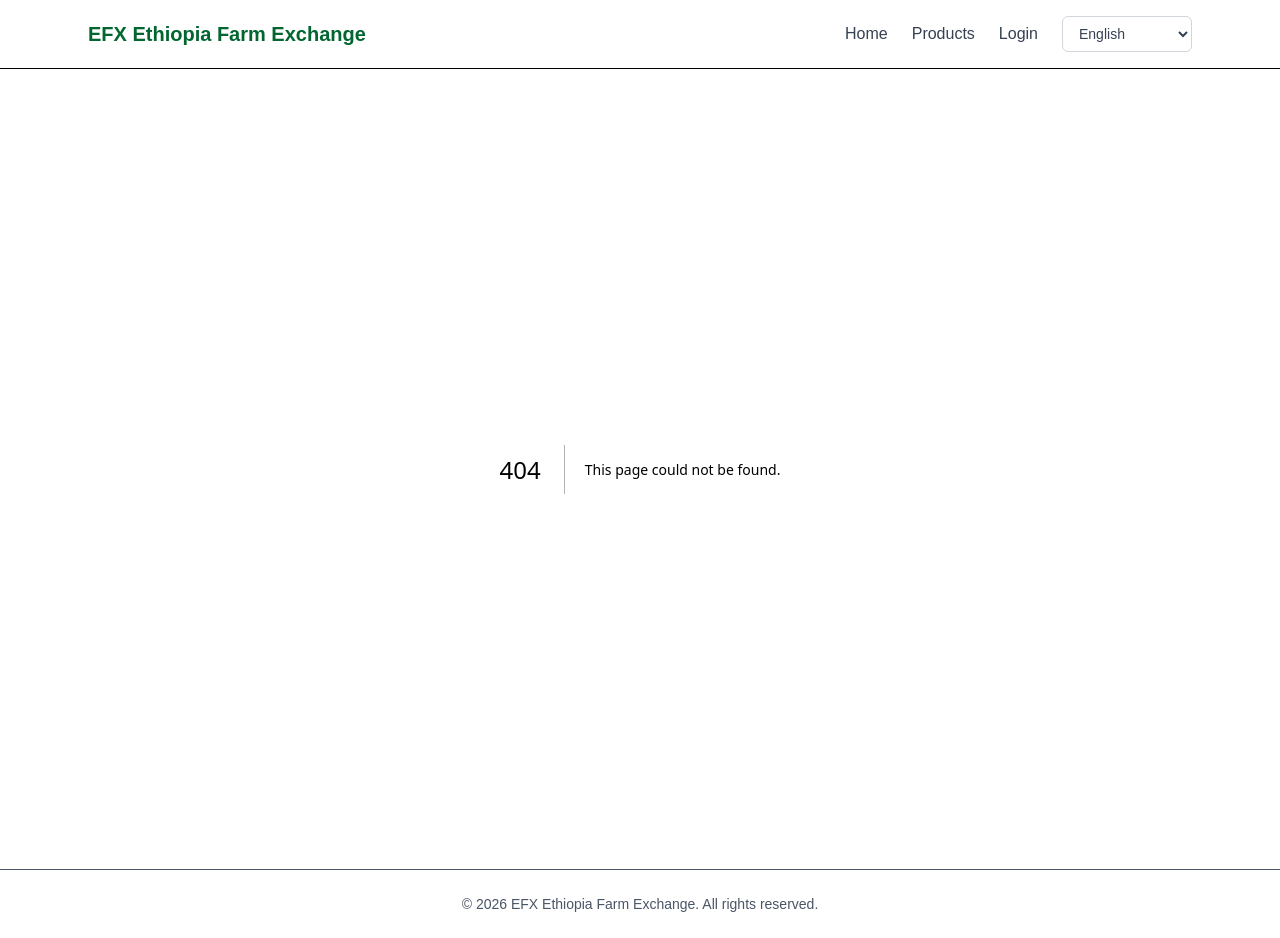
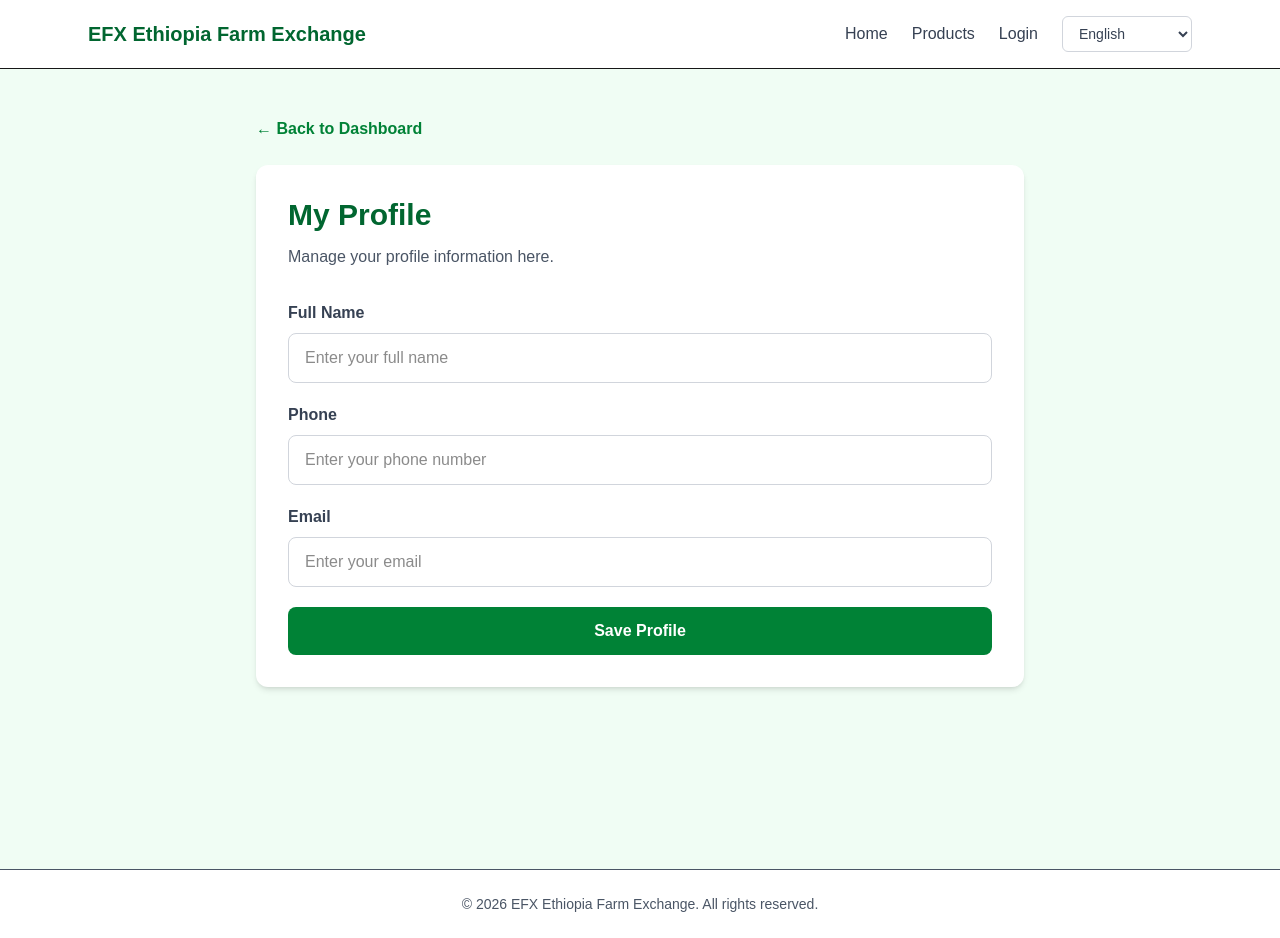
Before and after one commit to ifaadaadhooengineer20252018-design/efx, a Next.js app in the folder frontend/: page /dashboard/profile in a window 1280 px wide. Before the commit this address had no page. Built offline with nearby package versions, Linux system fonts and the light colour scheme.

Commit message:
Add orders and profile dashboard links

```diff
--- /dev/null
+++ b/frontend/app/dashboard/orders/page.tsx
@@ -0,0 +1,169 @@
+"use client";
+
+import { useEffect, useState } from "react";
+
+type Order = {
+  id: number;
+  total_amount?: number;
+  status?: string;
+  created_at?: string;
+};
+
+export default function OrdersPage() {
+  const [orders, setOrders] = useState<Order[]>([]);
+  const [loading, setLoading] = useState(true);
+  const [error, setError] = useState("");
+  const [language, setLanguage] = useState("English");
+
+  useEffect(() => {
+    const savedLanguage = localStorage.getItem("language");
+    if (savedLanguage) {
+      setLanguage(savedLanguage);
+    }
+  }, []);
+
+  useEffect(() => {
+    const fetchOrders = async () => {
+      try {
+        const token = localStorage.getItem("token");
+
+        if (!token) {
+          setError("Please login first.");
+          setLoading(false);
+          return;
+        }
+
+        const response = await fetch(
+          `${process.env.NEXT_PUBLIC_API_URL}/orders`,
+          {
+            headers: {
+              Authorization: `Bearer ${token}`,
+            },
+          }
+        );
+
+        if (!response.ok) {
+          throw new Error("Failed to load orders.");
+        }
+
+        const data = await response.json();
+        setOrders(data);
+      } catch (err) {
+        console.error(err);
+        setError("Failed to load orders.");
+      } finally {
+        setLoading(false);
+      }
+    };
+
+    fetchOrders();
+  }, []);
+
+  const getTitle = () => {
+    if (language === "Afaan Oromo") return "Ajajawwan Koo";
+    if (language === "Amharic") return "ትዕዛዞቼ";
+    return "My Orders";
+  };
+
+  const getBackText = () => {
+    if (language === "Afaan Oromo") return "Gara Dashboard";
+    if (language === "Amharic") return "ወደ Dashboard ተመለስ";
+    return "Back to Dashboard";
+  };
+
+  const getEmptyText = () => {
+    if (language === "Afaan Oromo") return "Ajajawwan ammaaf hin jiran.";
+    if (language === "Amharic") return "እስካሁን ትዕዛዝ የለም።";
+    return "You have no orders yet.";
+  };
+
+  const getStatusText = (status?: string) => {
+    if (!status) return "Unknown";
+
+    if (language === "Afaan Oromo") {
+      if (status === "pending") return "Eeggachaa jira";
+      if (status === "confirmed") return "Mirkanaa'e";
+      if (status === "completed") return "Xumurame";
+      if (status === "cancelled") return "Haqame";
+    }
+
+    if (language === "Amharic") {
+      if (status === "pending") return "በመጠባበቅ ላይ";
+      if (status === "confirmed") return "ተረጋግጧል";
+      if (status === "completed") return "ተጠናቋል";
+      if (status === "cancelled") return "ተሰርዟል";
+    }
+
+    return status;
+  };
+
+  return (
+    <main className="min-h-screen bg-gray-100 p-6">
+      <div className="mx-auto max-w-5xl">
+        <div className="mb-6 flex items-center justify-between">
+          <h1 className="text-3xl font-bold text-gray-800">
+            {getTitle()}
+          </h1>
+
+          <a
+            href="/dashboard"
+            className="rounded-lg bg-green-600 px-4 py-2 text-white hover:bg-green-700"
+          >
+            {getBackText()}
+          </a>
+        </div>
+
+        {loading && (
+          <div className="rounded-xl bg-white p-6 shadow-md">
+            <p className="text-gray-600">Loading...</p>
+          </div>
+        )}
+
+        {!loading && error && (
+          <div className="rounded-xl bg-white p-6 shadow-md">
+            <p className="text-red-600">{error}</p>
+          </div>
+        )}
+
+        {!loading && !error && orders.length === 0 && (
+          <div className="rounded-xl bg-white p-8 text-center shadow-md">
+            <p className="text-gray-600">{getEmptyText()}</p>
+          </div>
+        )}
+
+        {!loading && !error && orders.length > 0 && (
+          <div className="space-y-4">
+            {orders.map((order) => (
+              <div
+                key={order.id}
+                className="rounded-xl bg-white p-6 shadow-md"
+              >
+                <div className="flex flex-col gap-3 md:flex-row md:items-center md:justify-between">
+                  <div>
+                    <h2 className="text-xl font-bold text-gray-800">
+                      Order #{order.id}
+                    </h2>
+
+                    <p className="mt-1 text-gray-600">
+                      Total: {order.total_amount ?? 0} ETB
+                    </p>
+
+                    {order.created_at && (
+                      <p className="mt-1 text-sm text-gray-500">
+                        {new Date(order.created_at).toLocaleString()}
+                      </p>
+                    )}
+                  </div>
+
+                  <span className="rounded-full bg-green-100 px-4 py-2 text-sm font-semibold text-green-700">
+                    {getStatusText(order.status)}
+                  </span>
+                </div>
+              </div>
+            ))}
+          </div>
+        )}
+      </div>
+    </main>
+  );
+}
--- a/frontend/app/dashboard/page.tsx
+++ b/frontend/app/dashboard/page.tsx
@@ -97,9 +97,11 @@ export default function DashboardPage() {
               </Link>
             </div>
           </div>
-
 {/* Orders */}
-          <div className="rounded-xl bg-white p-6 shadow-md">
+<Link
+  href="/dashboard/orders"
+  className="block cursor-pointer rounded-xl bg-white p-6 shadow-md transition-all duration-200 hover:-translate-y-1 hover:shadow-lg"
+>
   <h2 className="text-xl font-bold text-gray-800">
     {language === "English"
       ? "Orders"
@@ -115,10 +117,13 @@ export default function DashboardPage() {
       ? "Ajajawwan kee asitti ilaali."
       : "ትዕዛዞችዎን እዚህ ይመልከቱ።"}
   </p>
-          </div>
+</Link>
 
 {/* Profile */}
-          <div className="rounded-xl bg-white p-6 shadow-md">
+<Link
+  href="/dashboard/profile"
+  className="block cursor-pointer rounded-xl bg-white p-6 shadow-md transition-all duration-200 hover:-translate-y-1 hover:shadow-lg"
+>
   <h2 className="text-xl font-bold text-gray-800">
     {language === "English"
       ? "Profile"
@@ -134,7 +139,7 @@ export default function DashboardPage() {
       ? "Odeeffannoo profaayilii kee bulchi."
       : "የመገለጫ መረጃዎን ያስተዳድሩ።"}
   </p>
-          </div>
+</Link>
         </div>
       </div>
     </main>
--- /dev/null
+++ b/frontend/app/dashboard/profile/page.tsx
@@ -0,0 +1,137 @@
+"use client";
+
+import { useEffect, useState } from "react";
+import Link from "next/link";
+
+export default function ProfilePage() {
+  const [language, setLanguage] = useState("English");
+
+  useEffect(() => {
+    const savedLanguage = localStorage.getItem("language");
+
+    if (savedLanguage) {
+      setLanguage(savedLanguage);
+    }
+
+    const handleLanguageChanged = () => {
+      const newLanguage = localStorage.getItem("language");
+
+      if (newLanguage) {
+        setLanguage(newLanguage);
+      }
+    };
+
+    window.addEventListener("languageChanged", handleLanguageChanged);
+
+    return () => {
+      window.removeEventListener(
+        "languageChanged",
+        handleLanguageChanged
+      );
+    };
+  }, []);
+
+  return (
+    <main className="min-h-screen bg-green-50 px-6 py-12">
+      <div className="mx-auto max-w-3xl">
+        <Link
+          href="/dashboard"
+          className="inline-block mb-6 text-green-700 font-semibold hover:underline"
+        >
+          {language === "English"
+            ? "← Back to Dashboard"
+            : language === "Afaan Oromo"
+            ? "← Gara Daashboordii Deebi'i"
+            : "← ወደ ዳሽቦርድ ተመለስ"}
+        </Link>
+
+        <div className="rounded-xl bg-white p-8 shadow-md">
+          <h1 className="text-3xl font-bold text-green-800">
+            {language === "English"
+              ? "My Profile"
+              : language === "Afaan Oromo"
+              ? "Profaayilii Koo"
+              : "የእኔ መገለጫ"}
+          </h1>
+
+          <p className="mt-3 text-gray-600">
+            {language === "English"
+              ? "Manage your profile information here."
+              : language === "Afaan Oromo"
+              ? "Odeeffannoo profaayilii kee asitti bulchi."
+              : "የመገለጫ መረጃዎን እዚህ ያስተዳድሩ።"}
+          </p>
+
+          <div className="mt-8 space-y-5">
+            <div>
+              <label className="block font-semibold text-gray-700">
+                {language === "English"
+                  ? "Full Name"
+                  : language === "Afaan Oromo"
+                  ? "Maqaa Guutuu"
+                  : "ሙሉ ስም"}
+              </label>
+
+              <input
+                type="text"
+                placeholder={
+                  language === "English"
+                    ? "Enter your full name"
+                    : language === "Afaan Oromo"
+                    ? "Maqaa kee guutuu galchi"
+                    : "ሙሉ ስምዎን ያስገቡ"
+                }
+                className="mt-2 w-full rounded-lg border border-gray-300 px-4 py-3 outline-none focus:border-green-600"
+              />
+            </div>
+
+            <div>
+              <label className="block font-semibold text-gray-700">
+                {language === "English"
+                  ? "Phone"
+                  : language === "Afaan Oromo"
+                  ? "Bilbila"
+                  : "ስልክ"}
+              </label>
+
+              <input
+                type="text"
+                placeholder={
+                  language === "English"
+                    ? "Enter your phone number"
+                    : language === "Afaan Oromo"
+                    ? "Lakkoofsa bilbilaa galchi"
+                    : "የስልክ ቁጥርዎን ያስገቡ"
+                }
+                className="mt-2 w-full rounded-lg border border-gray-300 px-4 py-3 outline-none focus:border-green-600"
+              />
+            </div>
+
+            <div>
+              <label className="block font-semibold text-gray-700">
+                Email
+              </label>
+
+              <input
+                type="email"
+                placeholder="Enter your email"
+                className="mt-2 w-full rounded-lg border border-gray-300 px-4 py-3 outline-none focus:border-green-600"
+              />
+            </div>
+
+            <button
+              type="button"
+              className="w-full rounded-lg bg-green-700 px-4 py-3 font-semibold text-white hover:bg-green-800"
+            >
+              {language === "English"
+                ? "Save Profile"
+                : language === "Afaan Oromo"
+                ? "Profaayilii Olkaa'i"
+                : "መገለጫ አስቀምጥ"}
+            </button>
+          </div>
+        </div>
+      </div>
+    </main>
+  );
+}
```
Lines whose indentation alone changed are shown as unchanged.
